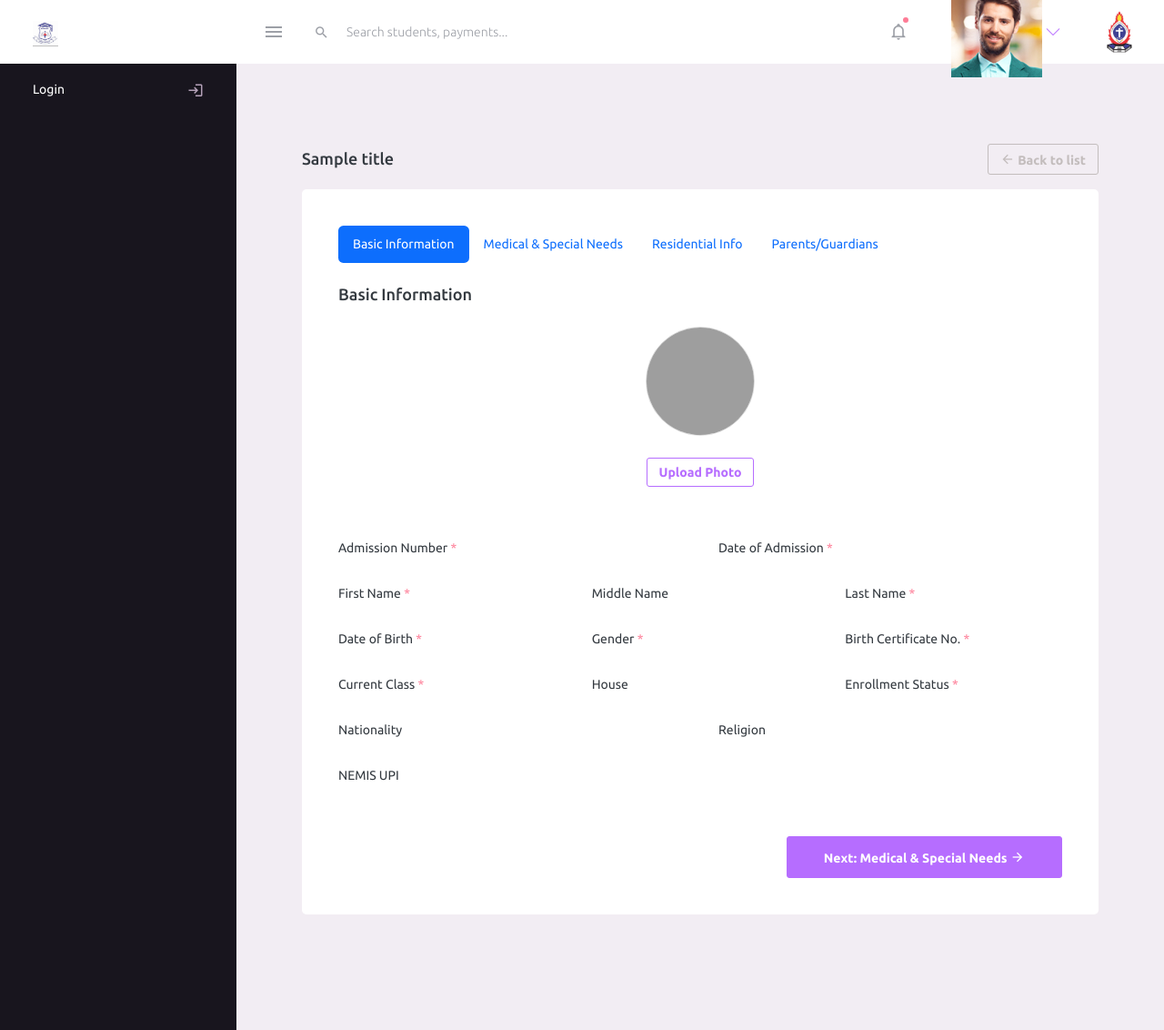
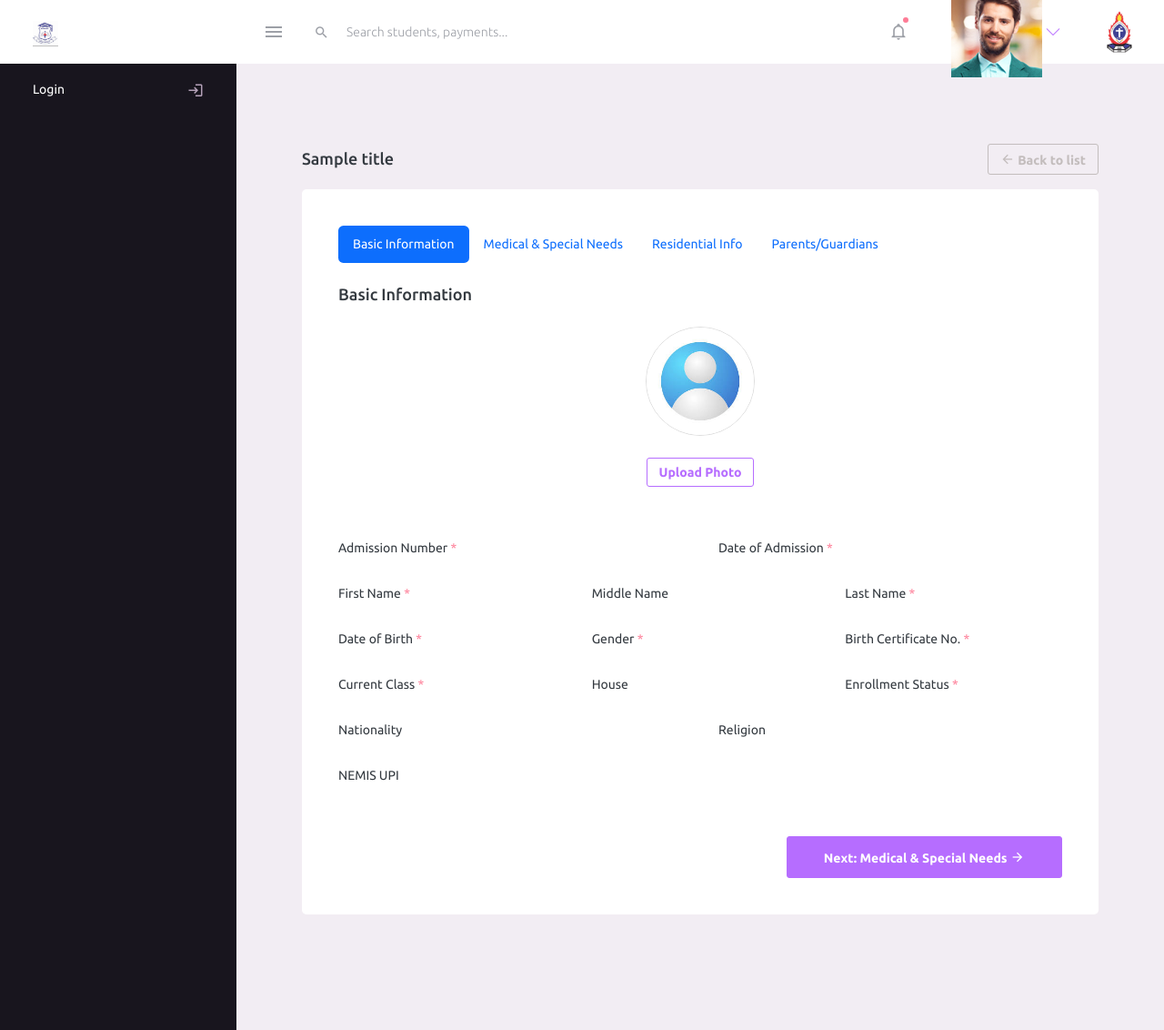
Before and after one commit to AISavvyToday/pcea-wendani, a Django app: template templates/students/student_form.html in a window 1280 px wide. Shown: the top 1132 px of the page at 91% size. Run offline with Django 4.2, Linux system fonts and the light colour scheme; tables that the repository leaves empty hold one stand-in row (values such as "Sample post"); the template is opened without the code that fills it: values that come from a table or form of the project are taken from there, most other values are stand-ins (such as "Sample title", 1, 10 or a date in 2020); some libraries are stand-ins or nearby versions; grey boxes are pictures that could not be loaded.

Commit message:
refining templates

```diff
--- a/templates/students/student_form.html
+++ b/templates/students/student_form.html
@@ -133,7 +133,7 @@
 
                 <div class="row">
                   <div class="col-md-12 text-center mb-4">
-                    <img id="photo-preview" src="{% if form.photo.value %}{{ form.photo.value.url }}{% else %}{% static 'images/default_avatar.png' %}{% endif %}" alt="Student Photo" class="avatar-preview">
+                    <img id="photo-preview" src="{% if form.photo.value %}{{ form.photo.value.url }}{% else %}{% static 'images/faces/default-pp.jpeg' %}{% endif %}" alt="Student Photo" class="avatar-preview">
                     <div class="form-group">
                       <label for="{{ form.photo.id_for_label }}" class="btn btn-outline-primary btn-sm mt-2">Upload Photo</label>
                       {{ form.photo }}
```
